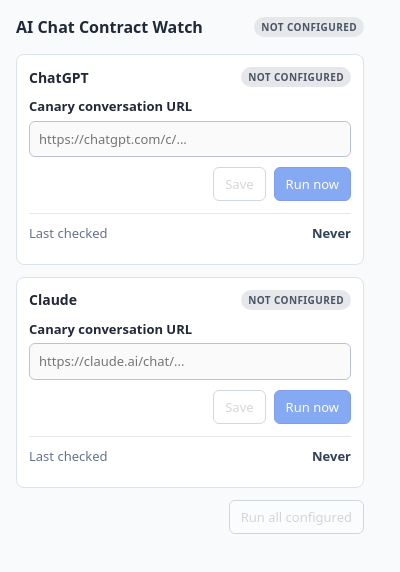
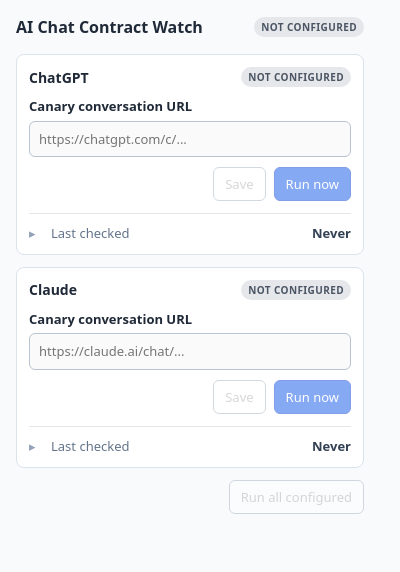
Before and after one commit to alexey-sirotin/ai-chat-contract-watch, a browser extension: page popup.html in a window 400 px wide. Drawn offline with Linux system fonts and the light colour scheme.

Commit message:
Style collapsible result sections

```diff
--- a/popup.css
+++ b/popup.css
@@ -137,16 +137,38 @@
 
 .result .row {
   display: flex;
+  align-items: center;
   justify-content: space-between;
   gap: 12px;
   color: #64748b;
-  margin-bottom: 10px;
+  cursor: pointer;
+  list-style: none;
+}
+
+.result .row::-webkit-details-marker {
+  display: none;
+}
+
+.result .row::before {
+  content: "▸";
+  flex: none;
+  width: 10px;
+  color: #94a3b8;
+}
+
+.result[open] .row::before {
+  content: "▾";
 }
 
 .result strong {
+  margin-left: auto;
   color: #334155;
   font-weight: 600;
   text-align: right;
+}
+
+.result[open] .row {
+  margin-bottom: 10px;
 }
 
 .summary {
```
